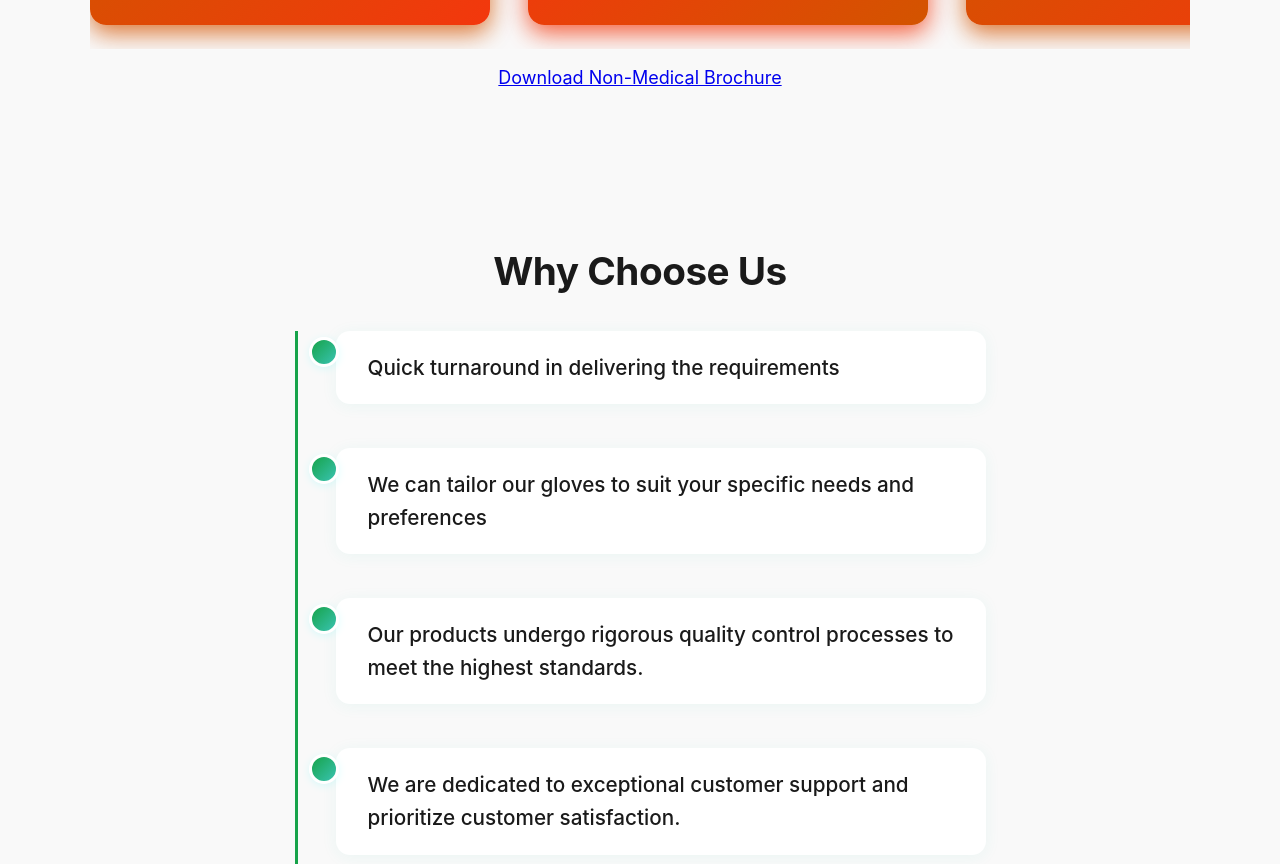
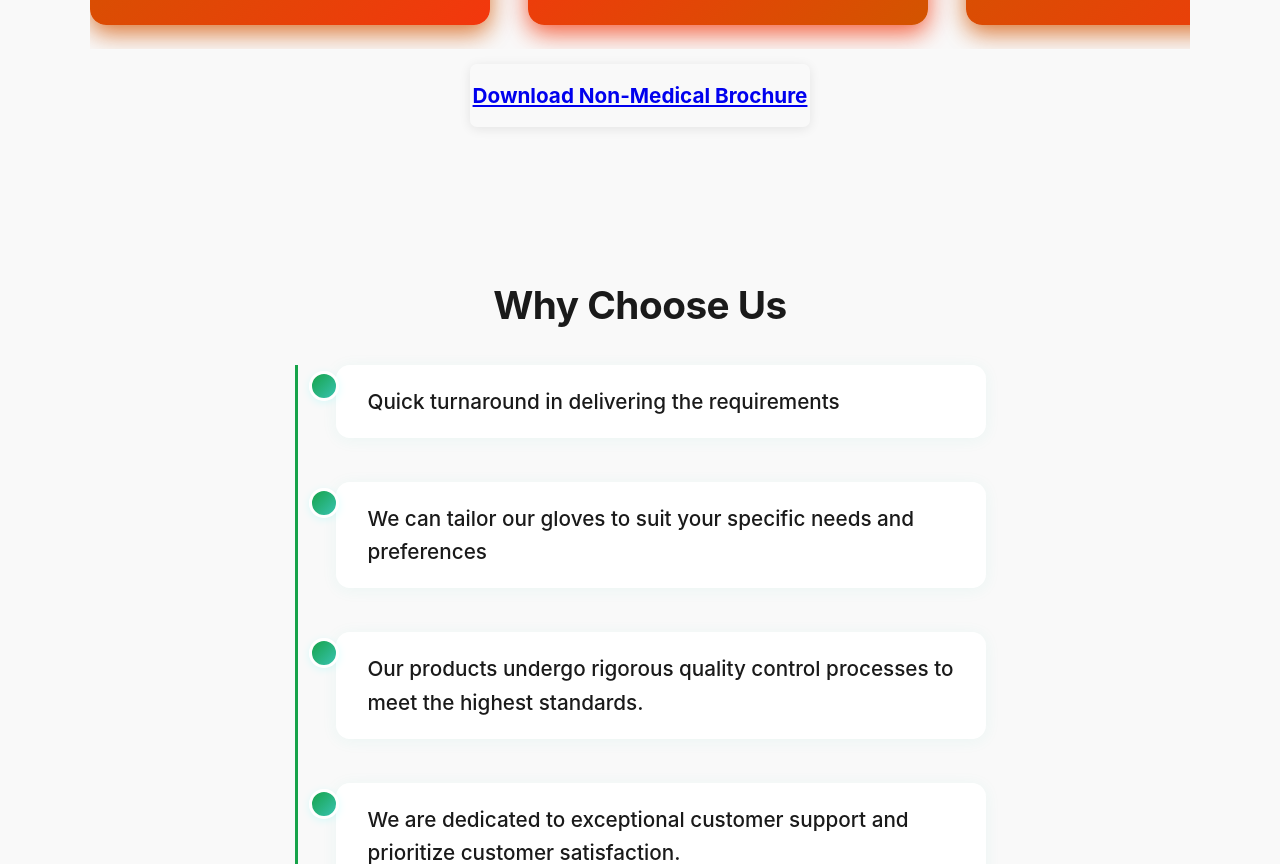
Before and after one commit to rahmannadu/DenColourfull, a plain HTML site: page index.html in a window 1280 px wide. Shown: the part 2285-3149 px from the top of the page. Drawn offline with Linux system fonts and the light colour scheme.

Commit message:
Update index.html

```diff
--- a/index.html
+++ b/index.html
@@ -172,7 +172,7 @@
             </div>
           </div>
         </div>
-        <div class="main-button2" style="margin-top: 15px;">
+        <div class="main-btn brochure-btn orange" style="margin-top: 15px;">
           <a href="nonmedical-brochure.pdf" target="_blank" rel="noopener">Download Non-Medical Brochure</a>
         </div>
       </div>
```
